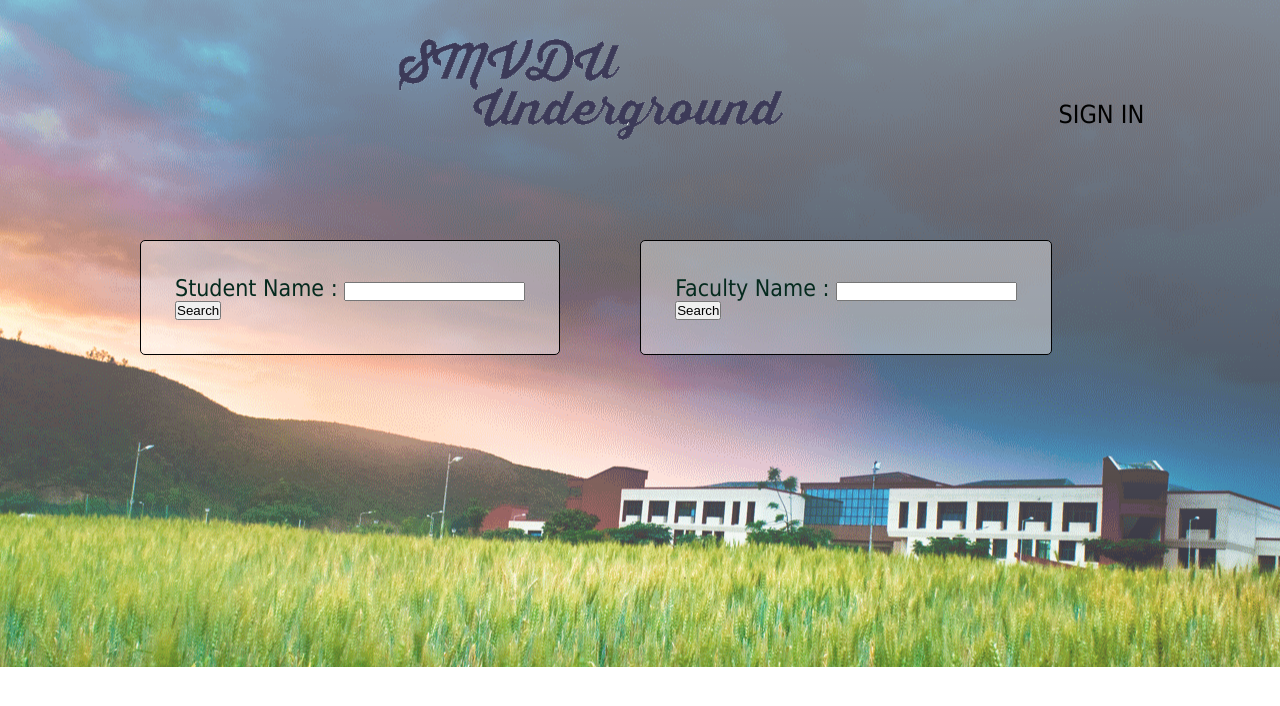
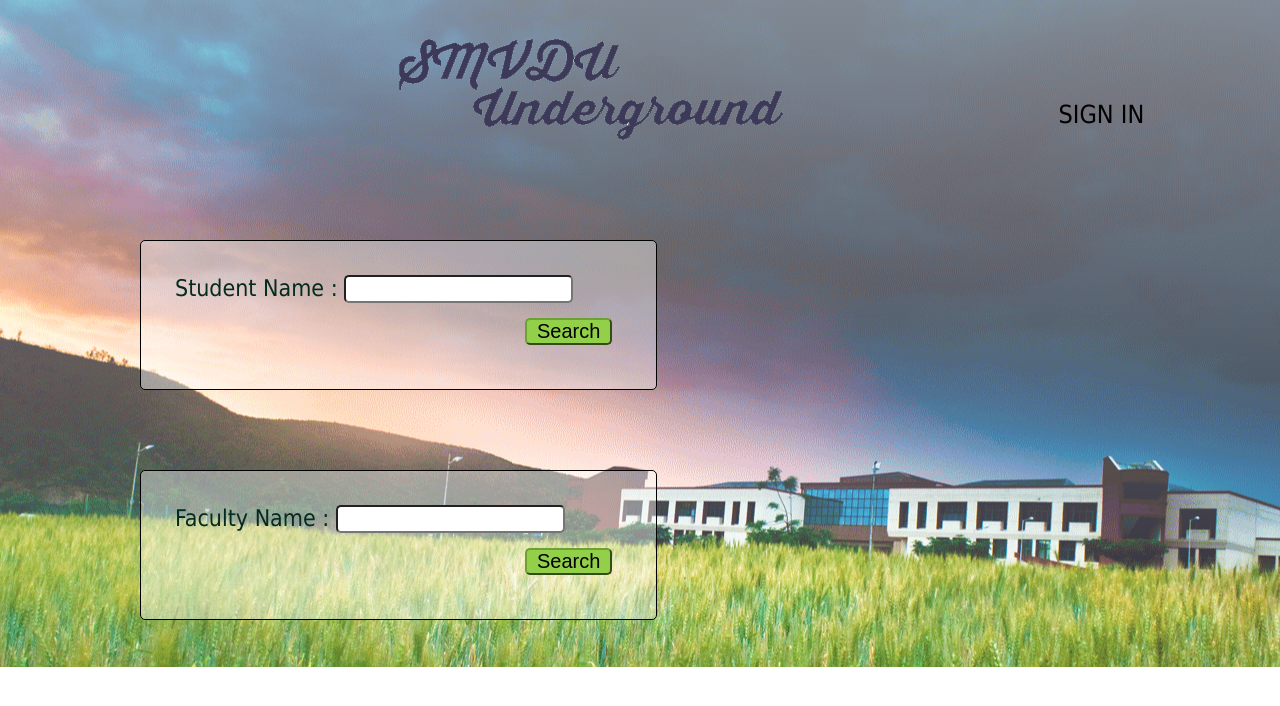
Before and after one commit to codingeass/interaction-smvdu, a PHP site: page / in a window 1280 px wide. Shown: the top 706 px of the page. Run offline with PHP 8.4, Linux system fonts and the light colour scheme.

Commit message:
css updated

```diff
--- a/Public/css/main.css
+++ b/Public/css/main.css
@@ -59,3 +59,33 @@ a:active {text-decoration:underline;color:black;}
 	margin: 40px;
 	background:rgba(255,255,255,0.4);
 }
+
+
+.search_tool div.background {
+	opacity:0.1;
+}
+.search_tool div #entersearch{
+
+	font-family:"tahoma","Times New Roman";
+	font-size: 20px;
+
+	border-radius: 5px;
+	-webkit-border-radius:5px;
+	-moz-border-radius:5px;
+	-o-border-radius:5px;
+}
+
+.search_tool div  #s_button {
+	margin: 10px;
+	margin-top: 15px;
+	margin-left: 350px;
+	font-size: 20px;
+	border-color:#6fa035;
+	border-radius: 5px;
+	-webkit-border-radius:5px;
+	-moz-border-radius:5px;
+	-o-border-radius:5px;
+	padding-left: 10px;
+	padding-right: 10px;
+	background-color:#92d049;
+}
```
